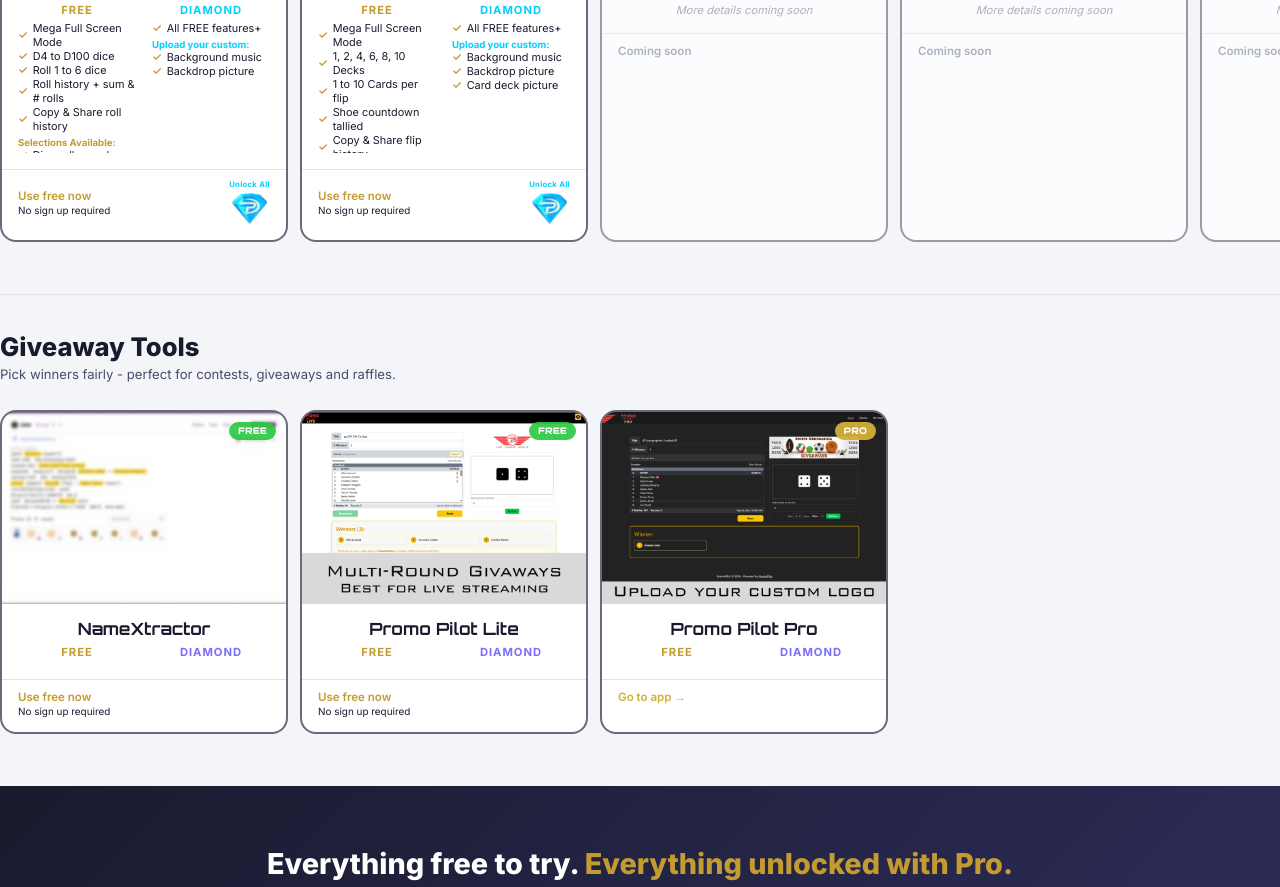
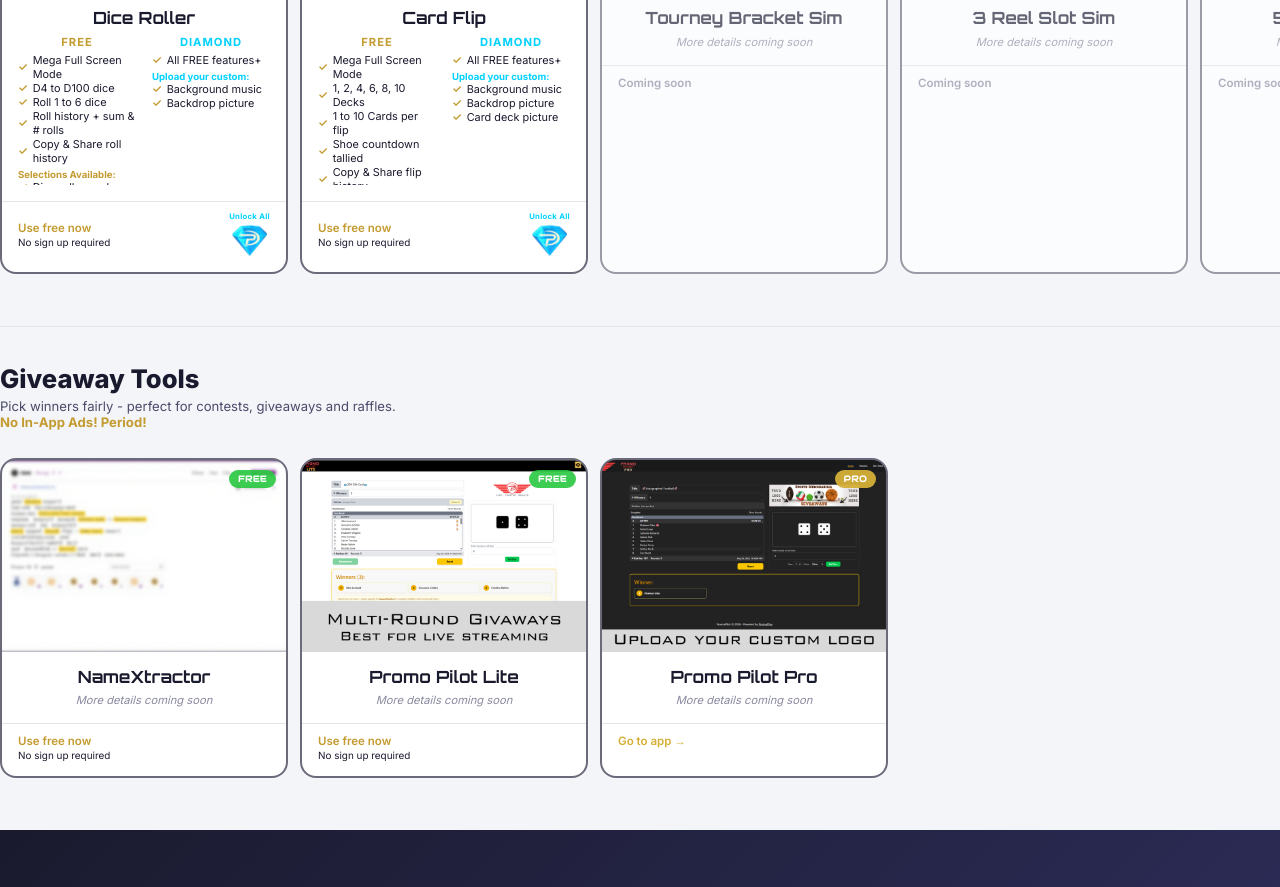
Before and after one commit to MurphyLabai/murphy-labs, a website: page index.html in a window 1280 px wide. Shown: the part 1793-2680 px from the top of the page. Drawn offline with Linux system fonts and the light colour scheme.

Commit message:
Giveaway apps: single-block features; No In-App Ads to all section subtitles

```diff
--- a/index.html
+++ b/index.html
@@ -809,6 +809,7 @@
     <div class="cat-header-left">
       <h2 class="cat-title">Random Picker Apps</h2>
       <p class="cat-sub">Spin the reels, flip a coin - randomness done right.</p>
+      <p class="cat-sub" style="color:var(--gold);font-weight:700;">No In-App Ads! Period!</p>
     </div>
 
   </div>
@@ -1000,6 +1001,7 @@
     <div class="cat-header-left">
       <h2 class="cat-title">Simulation Apps</h2>
       <p class="cat-sub">Roll dice, flip cards - realistic simulation tools.</p>
+      <p class="cat-sub" style="color:var(--gold);font-weight:700;">No In-App Ads! Period!</p>
     </div>
 
   </div>
@@ -1157,6 +1159,7 @@
     <div class="cat-header-left">
       <h2 class="cat-title">Giveaway Tools</h2>
       <p class="cat-sub">Pick winners fairly - perfect for contests, giveaways and raffles.</p>
+      <p class="cat-sub" style="color:var(--gold);font-weight:700;">No In-App Ads! Period!</p>
     </div>
 
   </div>
@@ -1171,15 +1174,8 @@
       </div>
       <div class="app-body">
         <div class="app-name">NameXtractor</div>
-        <div class="app-features">
-          <div class="app-features-col">
-            <div class="app-features-col-header free">FREE</div>
-            <!-- FREE features here -->
-          </div>
-          <div class="app-features-col">
-            <div class="app-features-col-header diamond">DIAMOND</div>
-            <!-- DIAMOND features here -->
-          </div>
+        <div class="app-features coming-soon">
+          <div class="app-feature">More details coming soon</div>
         </div>
       </div>
       <div class="app-footer">
@@ -1194,15 +1190,8 @@
       </div>
       <div class="app-body">
         <div class="app-name">Promo Pilot Lite</div>
-        <div class="app-features">
-          <div class="app-features-col">
-            <div class="app-features-col-header free">FREE</div>
-            <!-- FREE features here -->
-          </div>
-          <div class="app-features-col">
-            <div class="app-features-col-header diamond">DIAMOND</div>
-            <!-- DIAMOND features here -->
-          </div>
+        <div class="app-features coming-soon">
+          <div class="app-feature">More details coming soon</div>
         </div>
       </div>
       <div class="app-footer">
@@ -1217,15 +1206,8 @@
       </div>
       <div class="app-body">
         <div class="app-name">Promo Pilot Pro</div>
-        <div class="app-features">
-          <div class="app-features-col">
-            <div class="app-features-col-header free">FREE</div>
-            <!-- FREE features here -->
-          </div>
-          <div class="app-features-col">
-            <div class="app-features-col-header diamond">DIAMOND</div>
-            <!-- DIAMOND features here -->
-          </div>
+        <div class="app-features coming-soon">
+          <div class="app-feature">More details coming soon</div>
         </div>
       </div>
       <div class="app-footer">
```
